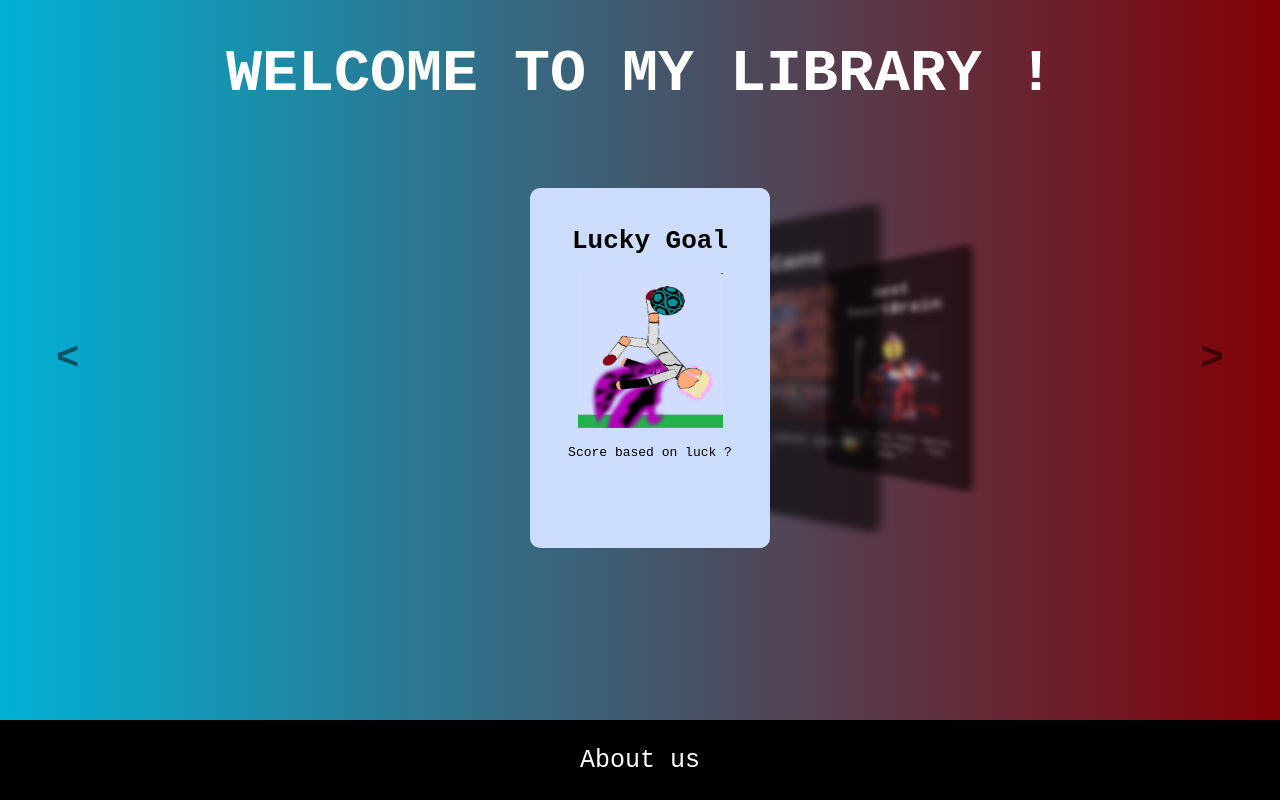
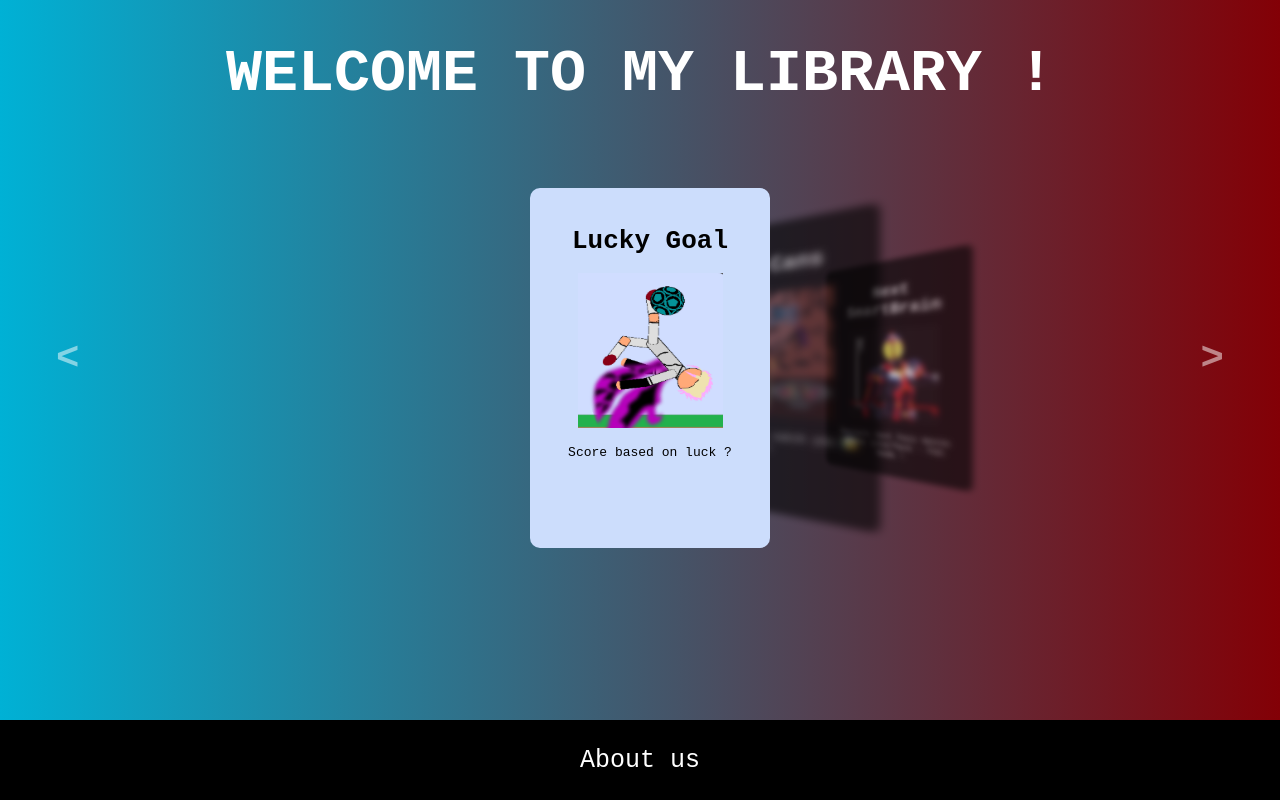
Before and after one commit to He2W/App_Library_Website, a plain HTML site: page index.html in a window 1280 px wide. Drawn offline with Linux system fonts and the light colour scheme.

Commit message:
Update css

```diff
--- a/main.css
+++ b/main.css
@@ -65,7 +65,8 @@ body {
 
 #prev,
 #next {
-    color: #000000;
+    z-index: 999;
+    color: #fff;
     background: none;
     border: none;
     font-size: xxx-large;
```
